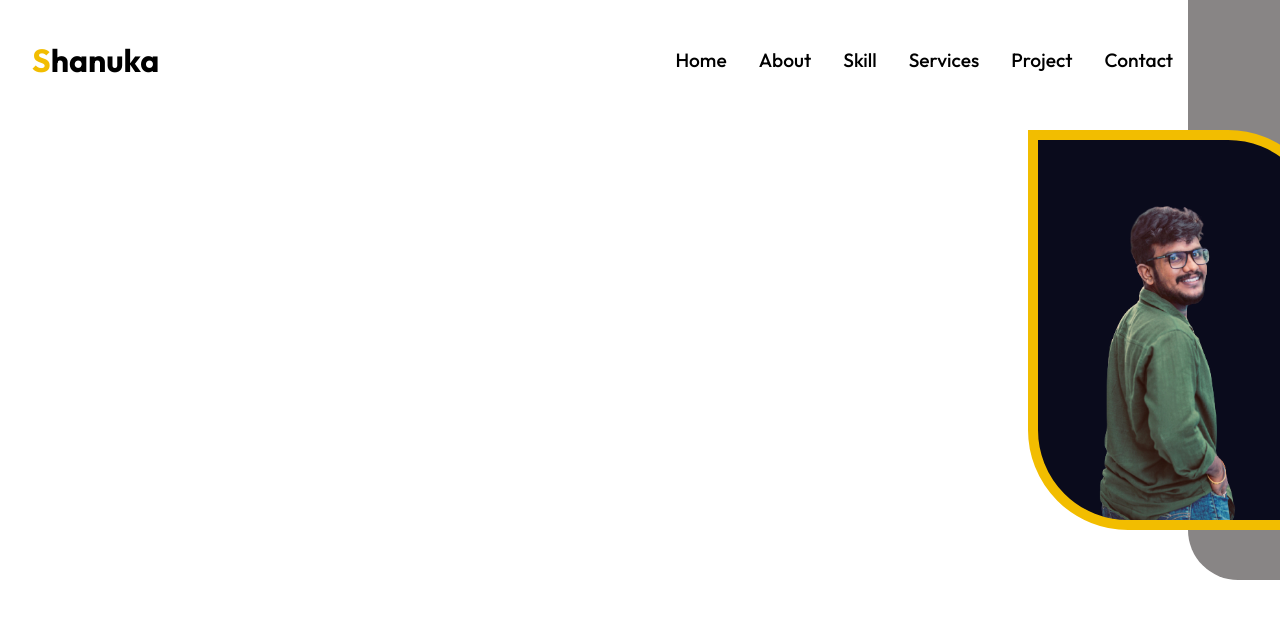
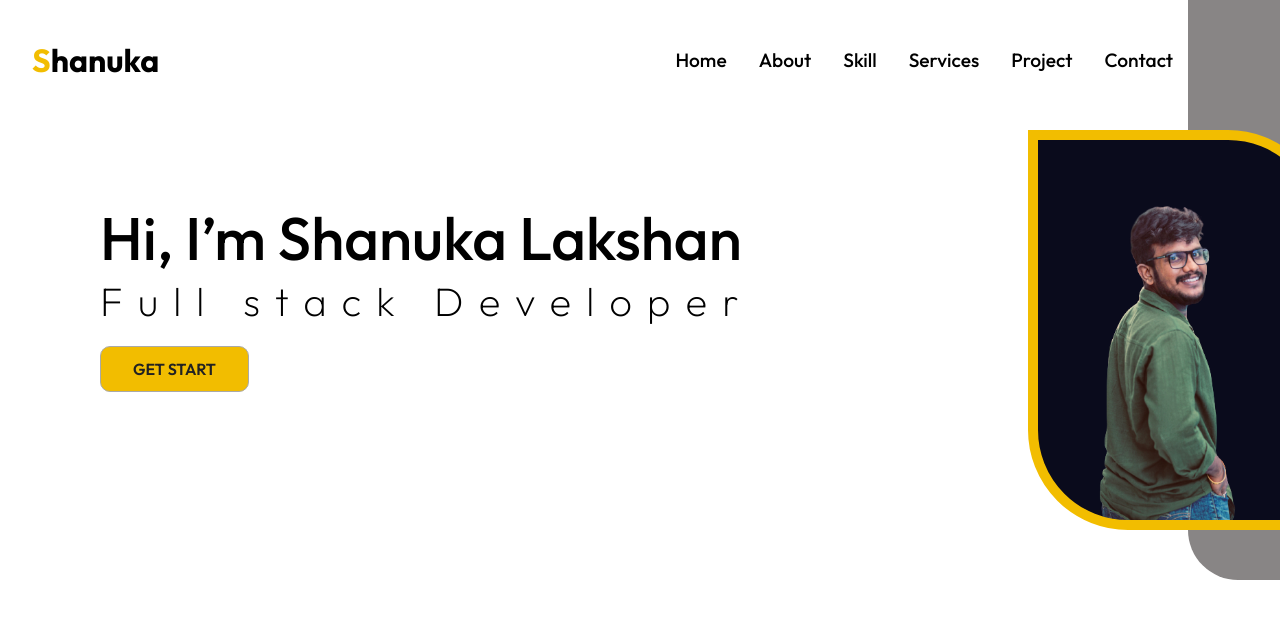
Before and after one commit to shanuka55/Portfoliyo_New, a React (Create React App) app: page / in a window 1280 px wide. Shown: the top 618 px of the page. Built offline with nearby package versions, Linux system fonts and the light colour scheme.

Commit message:
Home page updated

```diff
--- /dev/null
+++ b/src/components/HomeText.js
@@ -0,0 +1,15 @@
+import React from 'react'
+import "./HometextStyle.css"
+
+const HomeText = () => {
+  return (
+    <div className='Home-Text'>
+        <h1 className='home-h1'>Hi, I’m Shanuka Lakshan</h1>
+        <h3 className='home-h3'>Full stack Developer</h3>
+        <br></br>
+        <button className='btn'>Get Start</button>
+    </div>
+  )
+}
+
+export default HomeText
--- /dev/null
+++ b/src/components/HometextStyle.css
@@ -0,0 +1,19 @@
+.home-h1{
+    font-size: 60px;
+    font-weight: 500;
+
+}
+.home-h3{
+    font-size: 40px;
+    font-weight: 200;
+    letter-spacing: 15px;
+}
+.Home-Text{
+    position: relative;
+    margin: auto;
+    bottom: 500px;
+    left: 100px;
+
+
+
+}
--- a/src/index.css
+++ b/src/index.css
@@ -9,11 +9,13 @@
 
 body{
   background-color: white;
+  overflow-x: hidden;
 }
 
 h1,h4,p,a{
   color: black;
   text-decoration: none;
+
 }
 
 ul{
@@ -24,11 +26,12 @@ ul{
   padding: 12px 32px;
   font-size: 1rem;
   text-transform: uppercase;
-  background: rgb(248, 217, 15);
+  background: #F2BD00;
   color: #222;
   border: 1px solid darkgrey;
   font-weight: 600;
   cursor: pointer;
+  border-radius: 10px;
 }
 
 .btn-light {
--- a/src/routes/Home.js
+++ b/src/routes/Home.js
@@ -1,12 +1,14 @@
 import React from 'react'
 import Navbar from '../components/Navbar'
 import HomeImage from '../components/HomeImage'
+import HomeText from '../components/HomeText'
 
 const Home = () => {
   return (
     <div>
       <Navbar/>
       <HomeImage/>
+      <HomeText/>
     </div>
   )
 }
```
